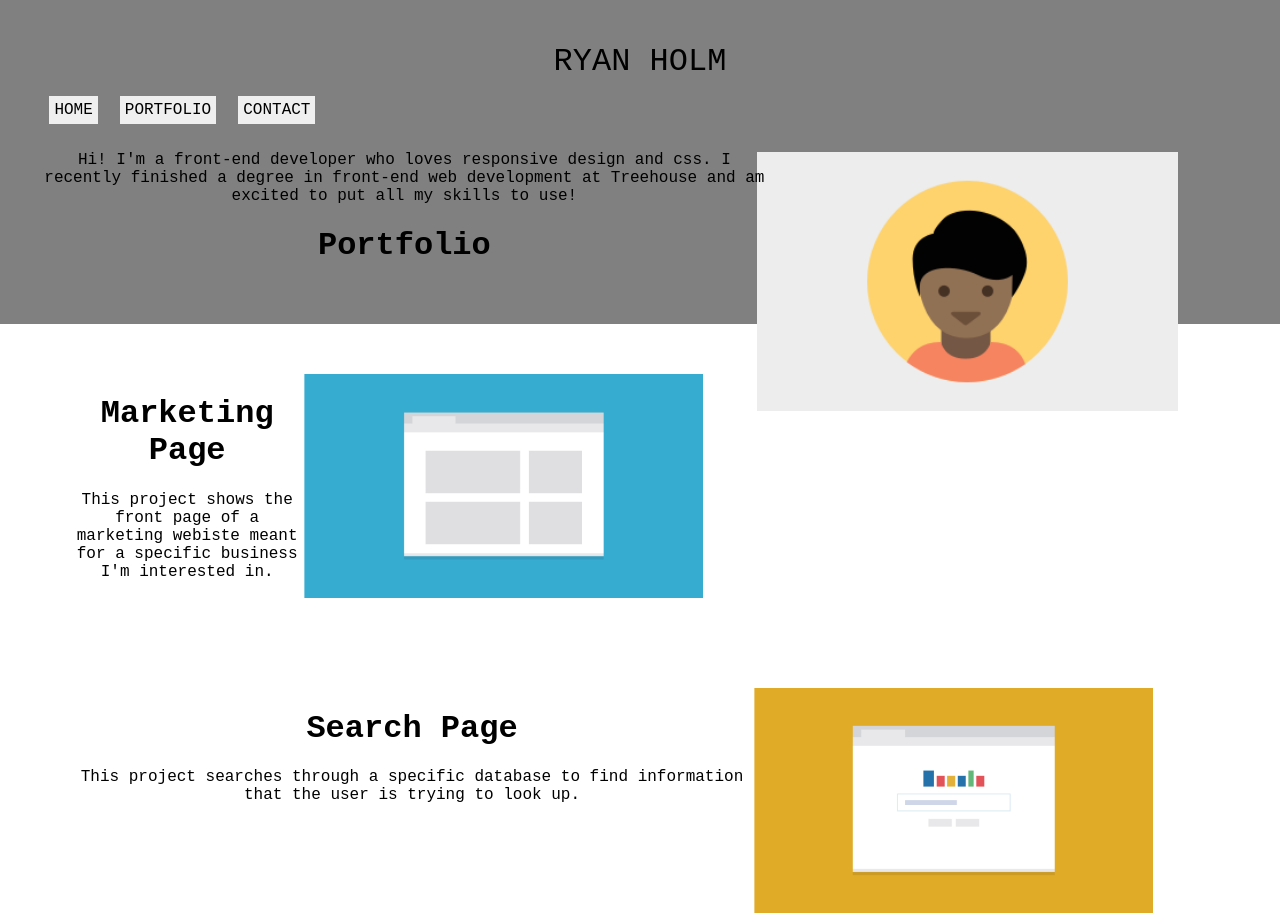
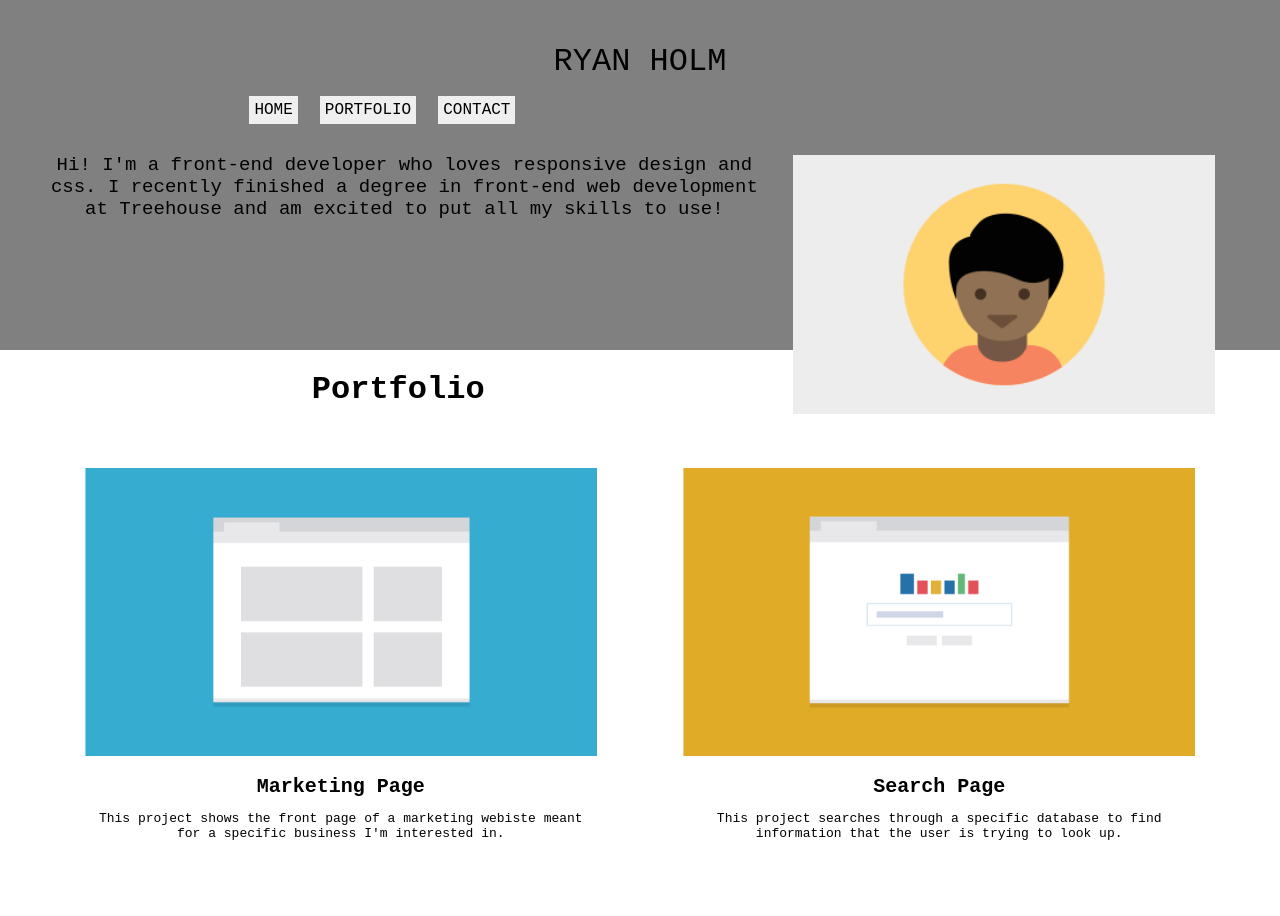
Before and after one commit to ryanholm/responsive_layout_v2.0, a plain HTML site: page index.html in a window 1280 px wide. Shown: the top 916 px of the page. Drawn offline with Linux system fonts and the light colour scheme.

Commit message:
Tablet Media Query
Layout adjustments

```diff
--- a/index.html
+++ b/index.html
@@ -23,7 +23,6 @@
         </div>
         <div class="intro-text">
           <p>Hi! I'm a front-end developer who loves responsive design and css.  I recently finished a degree in front-end web development at Treehouse and am excited to put all my skills to use!</p>
-          <h1>Portfolio</h1>
         </div>
       </div>
     </div>
@@ -34,38 +33,39 @@
         <!--Main Content-->
 
       <section class="portfolio">
+        <h1>Portfolio</h1>
         <div class="main-content">
-          <div class="portfolio-piece clearfix">
+          <div class="portfolio-piece col clearfix">
             <img src="images/portfolio-1.png">
             <h1>Marketing Page</h1>
             <p>This project shows the front page of a marketing webiste meant for a specific business I'm interested in.</p>
           </div>
 
-          <div class="portfolio-piece clearfix">
+          <div class="portfolio-piece col clearfix">
             <img src="images/portfolio-2.png">
             <h1>Search Page</h1>
             <p>This project searches through a specific database to find information that the user is trying to look up.</p>
           </div>
 
-          <div class="portfolio-piece clearfix">
+          <div class="portfolio-piece col clearfix">
             <img src="images/portfolio-3.png">
             <h1>Travel App</h1>
             <p>This project compares travel times based on different transportation methods and tells you the best one.</p>
           </div>
 
-          <div class="portfolio-piece clearfix">
+          <div class="portfolio-piece col clearfix">
             <img src="images/portfolio-4.png">
             <h1>Map of Favorite Spots</h1>
             <p>This project uses mapping apis to plot points for my favorite sports in the city for a do-it-yourself walking tour.</p>
           </div>
 
-          <div class="portfolio-piece clearfix">
+          <div class="portfolio-piece col clearfix">
             <img src="images/portfolio-5.png">
             <h1>Photo Gallery</h1>
             <p>This project shows pictures from a recent trip to the viewer and allows them to easily navigate through photos.</p>
           </div>
 
-          <div class="portfolio-piece clearfix">
+          <div class="portfolio-piece col clearfix">
             <img src="images/portfolio-6.png">
             <h1>Calculator</h1>
             <p>Someone can enter in the nunbers they want, and press the big blue button and get the results.</p>
--- a/style.css
+++ b/style.css
@@ -91,7 +91,7 @@ a {
 
 .container-bottom {
   background-color: gray;
-  padding: 10% 3% 3% 3%;
+  padding: 3% 3% 3% 3%;
 }
 
 .contact h1 {
@@ -118,6 +118,10 @@ a {
 
 @media screen and (min-width: 768px){
 
+  .main-nav {
+    height: 350px;
+  }
+
   .main-nav li {
     float: left;
   }
@@ -129,20 +133,19 @@ a {
 
   .nav li a {
     display: block;
+    position: relative;
+    left: 200px;
     padding: 5px;
     margin: 1px;
   }
 
-  .profile-face {
+  .profile-face img {
     position: relative;
     top: 1px;
     right: 3px;
-  }
-
-  img {
     float: right;
     width: 35%;
-    margin-right: 5%;
+    margin-right: 2%;
   }
 
   .intro-text {
@@ -150,6 +153,29 @@ a {
     top: 0;
     left: 5px;
   }
+
+  .intro-text p {
+    width: 60%;
+    font-size: 19px;
+  }
+
+  .col {
+    display: inline-block;
+    padding: 1%;
+  }
+
+  .portfolio-piece {
+    width: 42%;
+    margin: 2%;
+  }
+
+  .portfolio-piece h1 {
+    font-size: 20px;
+  }
+
+  .portfolio-piece p {
+    font-size: 13px;
+  }
 }
 
 @media screen and (min-width: 1024px){
```
